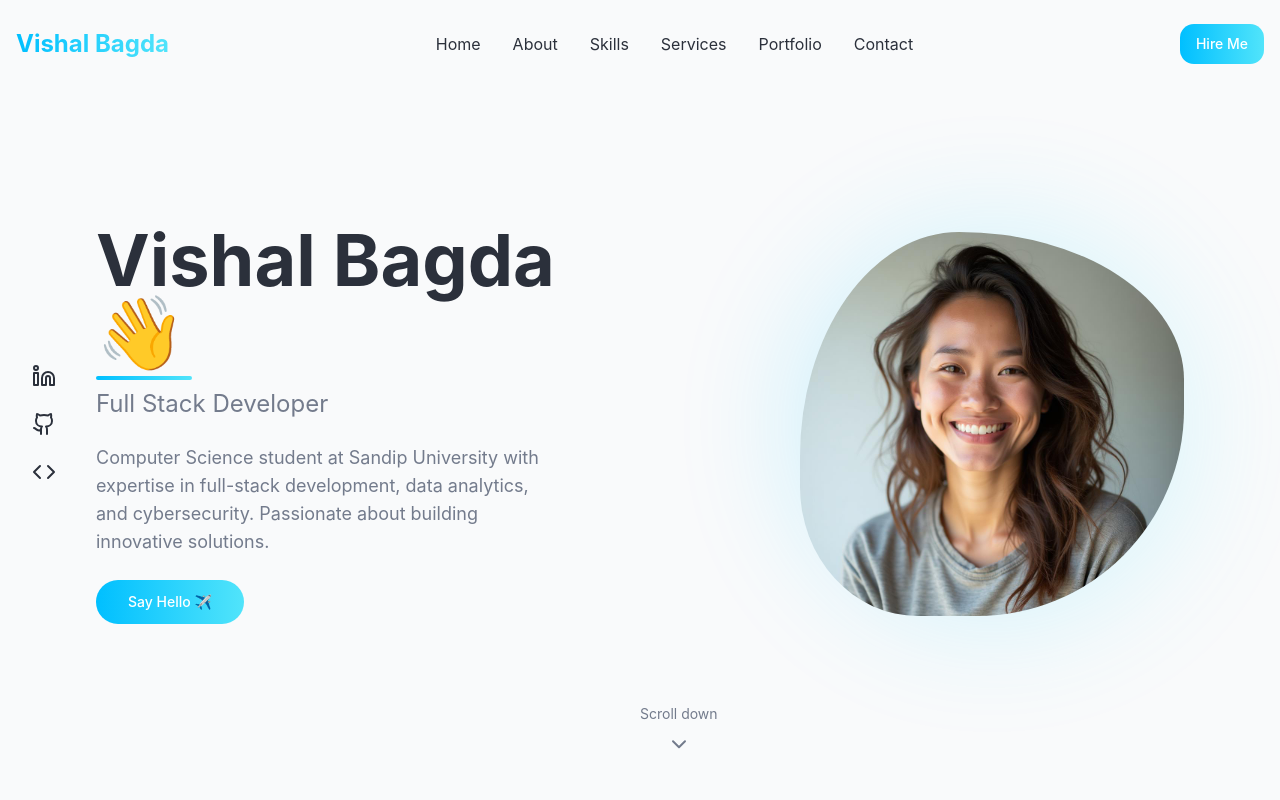
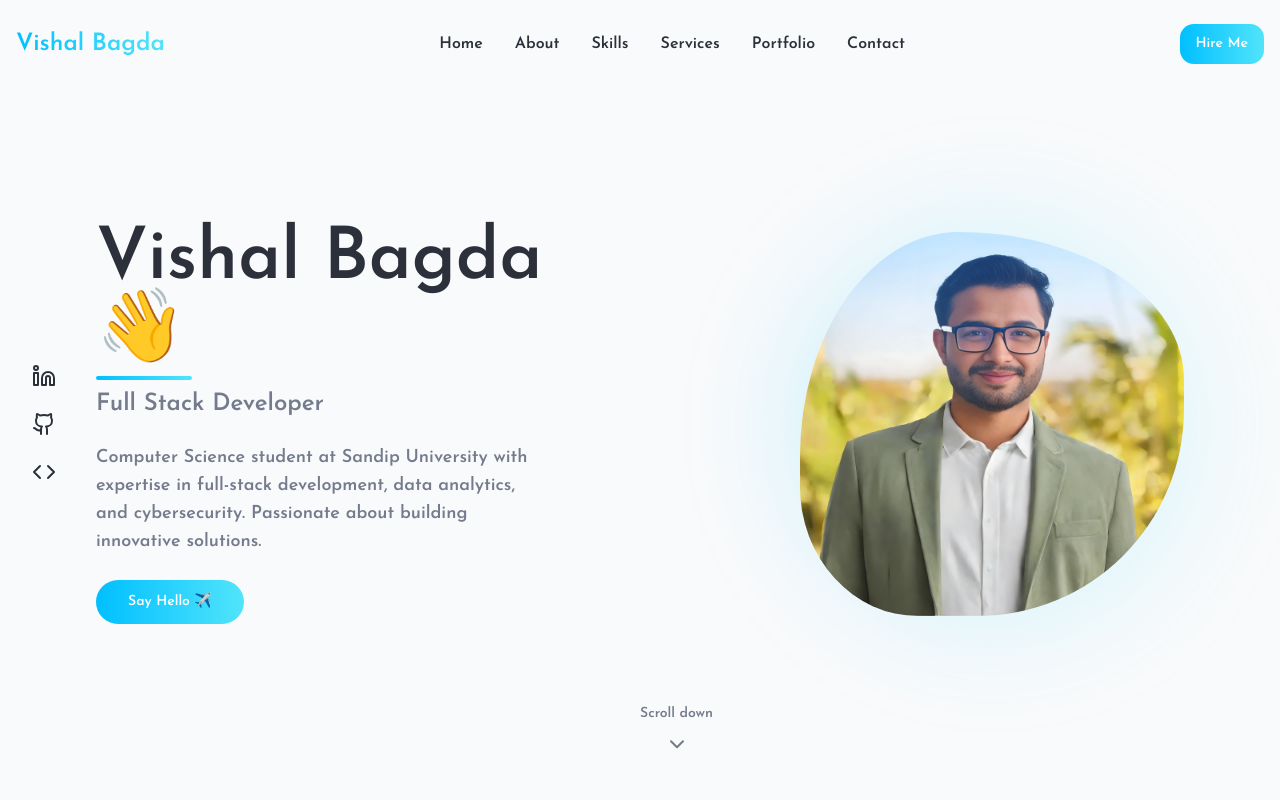
Before and after one commit to vishalbagda/wave-canvas-showcase, a React (Vite) app: page / in a window 1280 px wide. Shown: the top 800 px of the page. Built offline with nearby package versions, Linux system fonts and the light colour scheme; the HTML template or start-up script is replaced by a standard one.

Commit message:
Update hero image and fonts
Use provided profile picture in hero section and apply Josefin Sans font globally.

```diff
--- a/index.html
+++ b/index.html
@@ -3,6 +3,7 @@
   <head>
     <meta charset="UTF-8" />
     <meta name="viewport" content="width=device-width, initial-scale=1.0" />
+    <link rel="stylesheet" href="https://fonts.googleapis.com/css2?family=Josefin+Sans:ital,wght@0,600;1,600&display=swap">
     <title>Vishal Bagda - Full Stack Developer Portfolio</title>
     <meta name="description" content="Computer Science student at Sandip University specializing in full-stack development, data analytics, and cybersecurity. Portfolio showcasing React.js, Node.js, Python projects." />
     <meta name="author" content="Vishal Bagda" />
--- a/src/components/Hero.tsx
+++ b/src/components/Hero.tsx
@@ -1,6 +1,6 @@
 import { Button } from "@/components/ui/button";
 import { Linkedin, Github, Code, ChevronDown } from "lucide-react";
-import heroProfile from "@/assets/hero-profile.jpg";
+import heroProfile from "@/assets/vishal-profile.png";
 
 const Hero = () => {
   const scrollToSection = (id: string) => {
--- a/src/index.css
+++ b/src/index.css
@@ -98,8 +98,7 @@ All colors MUST be HSL.
   }
 
   body {
-    @apply bg-background text-foreground;
-    font-family: 'Inter', -apple-system, BlinkMacSystemFont, 'Segoe UI', sans-serif;
+    @apply bg-background text-foreground font-josefin;
   }
 
   html {
--- a/tailwind.config.ts
+++ b/tailwind.config.ts
@@ -13,6 +13,9 @@ export default {
       },
     },
     extend: {
+      fontFamily: {
+        'josefin': ['"Josefin Sans"', 'sans-serif'],
+      },
       colors: {
         border: "hsl(var(--border))",
         input: "hsl(var(--input))",
```
Also changed, not shown: src/assets/vishal-profile.png (added).
